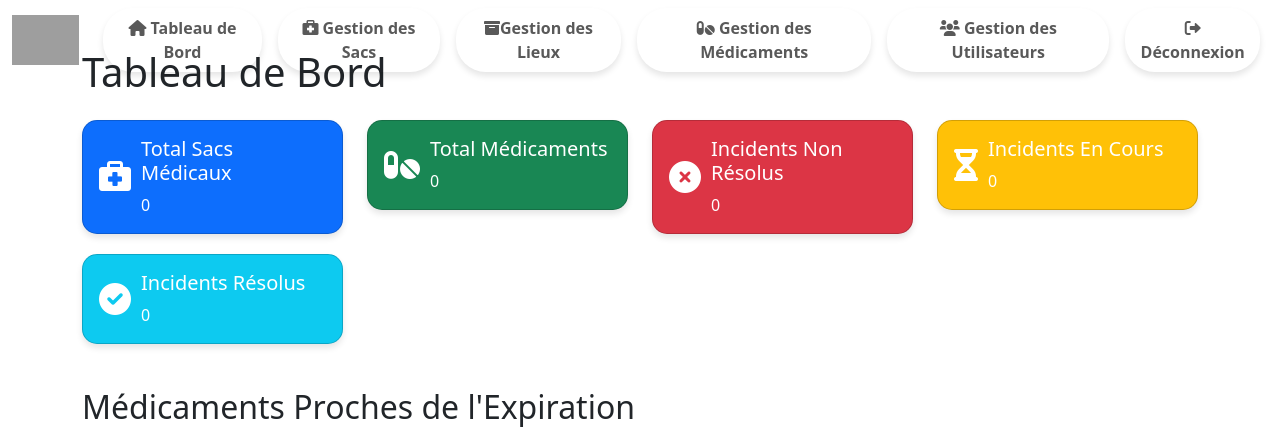
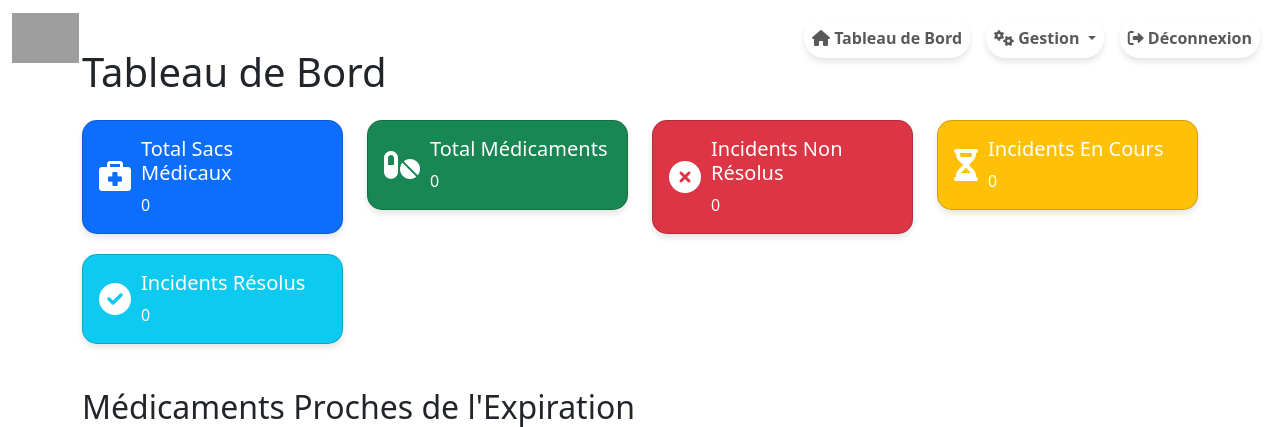
Before and after one commit to eloisarrazin84/medical-inventory, a PHP site: page /dashboard.php in a window 1280 px wide. Shown: the top 427 px of the page. Run offline with PHP 8.4, Linux system fonts and the light colour scheme; the visitor is signed in with stand-in values (Sample User, id 1); data that the repository does not hold is empty; grey boxes are pictures that could not be loaded.

Commit message:
Update menu_dashboard.php

```diff
--- a/www/menus/menu_dashboard.php
+++ b/www/menus/menu_dashboard.php
@@ -16,26 +16,35 @@
                         <i class="fas fa-home"></i> Tableau de Bord
                     </a>
                 </li>
-                <li class="nav-item">
-                    <a class="btn btn-outline-success mx-2 nav-link" href="sacs/index.php" data-bs-toggle="tooltip" data-bs-placement="bottom" title="Gérer les sacs">
+                <!-- Bouton Gestion avec menu déroulant -->
+                <li class="nav-item dropdown">
+                    <a class="btn btn-outline-secondary mx-2 nav-link dropdown-toggle" href="#" id="gestionDropdown" role="button" data-bs-toggle="dropdown" aria-expanded="false">
+                        <i class="fas fa-cogs"></i> Gestion
+                    </a>
+                    <ul class="dropdown-menu" aria-labelledby="gestionDropdown">
+                        <li>
+                            <a class="dropdown-item" href="sacs/index.php">
                                 <i class="fas fa-briefcase-medical"></i> Gestion des Sacs
                             </a>
                         </li>
-                <li class="nav-item">
-                    <a class="btn btn-outline-secondary mx-2 nav-link" href="lieux/gestion_lieux.php" data-bs-toggle="tooltip" data-bs-placement="bottom" title="Gérer les lieux de stockage">
-                        <i class="fas fa-archive"></i>Gestion des Lieux
+                        <li>
+                            <a class="dropdown-item" href="lieux/gestion_lieux.php">
+                                <i class="fas fa-archive"></i> Gestion des Lieux
                             </a>
                         </li>
-                <li class="nav-item">
-                    <a class="btn btn-outline-warning mx-2 nav-link" href="medicaments/choisir_sac.php" data-bs-toggle="tooltip" data-bs-placement="bottom" title="Gérer les médicaments">
+                        <li>
+                            <a class="dropdown-item" href="medicaments/choisir_sac.php">
                                 <i class="fas fa-pills"></i> Gestion des Médicaments
                             </a>
                         </li>
-                <li class="nav-item">
-                    <a class="btn btn-outline-danger mx-2 nav-link" href="users/manage_users.php" data-bs-toggle="tooltip" data-bs-placement="bottom" title="Gérer les utilisateurs">
+                        <li>
+                            <a class="dropdown-item" href="users/manage_users.php">
                                 <i class="fas fa-users"></i> Gestion des Utilisateurs
                             </a>
                         </li>
+                    </ul>
+                </li>
+                <!-- Déconnexion -->
                 <li class="nav-item">
                     <a class="btn btn-outline-dark mx-2 nav-link" href="logout.php" data-bs-toggle="tooltip" data-bs-placement="bottom" title="Se déconnecter">
                         <i class="fas fa-sign-out-alt"></i> Déconnexion
@@ -45,3 +54,12 @@
         </div>
     </div>
 </nav>
+
+<!-- Scripts nécessaires -->
+<script src="https://cdn.jsdelivr.net/npm/bootstrap@5.3.0/dist/js/bootstrap.bundle.min.js"></script>
+<script>
+    var tooltipTriggerList = [].slice.call(document.querySelectorAll('[data-bs-toggle="tooltip"]'));
+    var tooltipList = tooltipTriggerList.map(function (tooltipTriggerEl) {
+        return new bootstrap.Tooltip(tooltipTriggerEl);
+    });
+</script>
```
Lines whose indentation alone changed are shown as unchanged.
